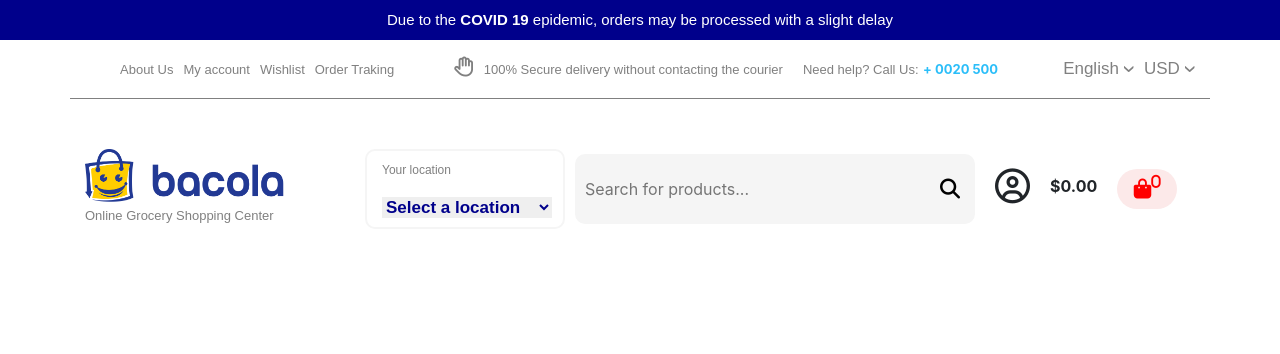
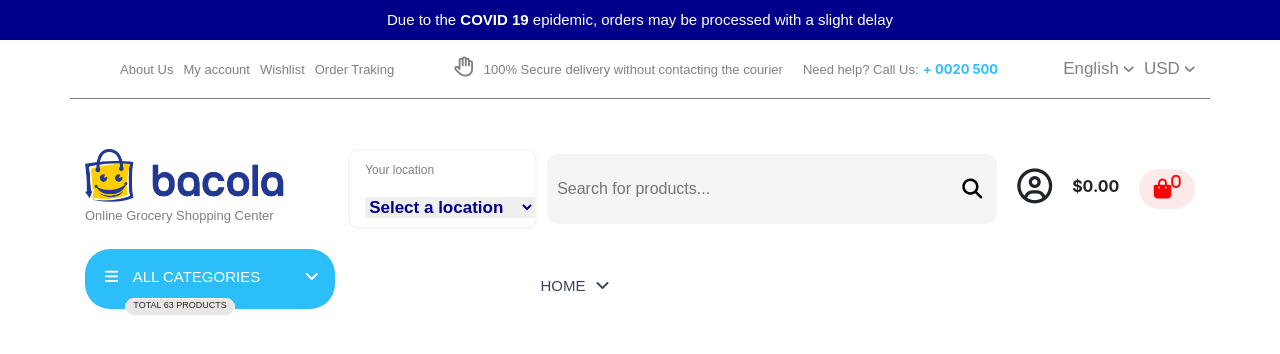
Before and after one commit to Elvinmsa/Front-end-Project, a plain HTML site: page index.html in a window 1280 px wide. Drawn offline with nearby package versions, Linux system fonts and the light colour scheme.

Commit message:
index(scss)

```diff
--- a/assets/css/partials/pages/_index.scss
+++ b/assets/css/partials/pages/_index.scss
@@ -195,12 +195,13 @@
         }
 
         input{
-            width: 400px;
+            width: 450px;
             height: 70px;
             background-color: whitesmoke;
             border: none;
             border-radius: 10px;
             padding: 10px;
+            font-family: sans-serif;
         }
 
         button{
@@ -252,3 +253,83 @@
         }
     }
 }
+
+.all-categories{
+    width: 250px;
+    height: 60px;
+    border-radius: 25px;
+    background-color: #2bbef9;
+
+    .menu{
+        margin-top: 20px;
+        margin-left: 20px;
+        cursor: pointer;
+        color: white;
+        font-size: 15px;
+    }
+
+    .all{
+        margin-left: 10px;
+        cursor: pointer;
+        color: white;
+        font-family: sans-serif;
+        font-size: 15px;
+    }
+
+    .desc{
+        width: 110px;
+        height: 18px;
+        font-size: 9px;
+        border: 1px solid white;
+        margin-top: 10px;
+        margin-left: 40px;
+        background-color: rgb(233, 230, 230);
+        border-radius: 10px;
+        text-align: center;
+        cursor: pointer;
+        font-family: sans-serif;
+    }
+
+    .select{
+        margin-left: 40px;
+        color: white;
+        cursor: pointer;
+    }
+}
+
+.site-menu{
+    margin-left: 150px;
+    li{
+        list-style: none;
+        margin-top: 20px;
+        width: 100px;
+        height: 35px;
+        line-height: 10px;
+        text-align: center;
+        border-radius: 10px;
+        cursor: pointer;
+
+        &:hover{
+            background-color: #e3f3fd;
+        }
+
+        .site-down{
+            margin-left: 10px;
+            margin-top: 8px;
+            color: #3e445a
+        }
+
+        a{
+            text-decoration: none;
+            color: #3e445a;
+            font-family: sans-serif;
+            font-size: 15px;
+            margin-top: 8px;
+
+            &:hover{
+                text-decoration: none;
+                color: #2bbef9;
+            }
+        }
+    }
+}
--- a/index.html
+++ b/index.html
@@ -85,7 +85,7 @@
                         <option value="volvo">Select a location</option>
                         <option value="alabama">Alabama</option>
                         <option value="alaska">Alaska</option>
-                        <option value="arina">arizaona</option>
+                        <option value="arina">Arizaona</option>
                       </select>
                 </div>
                 <div class="search-container">
@@ -104,6 +104,27 @@
                     <i class="fas fa-shopping-bag"><sub>0</sub></i>
                 </div>
             </div>
+
+            <div class="container">
+                <div class="all-categories">
+                    <i class="fas fa-bars menu"></i>
+                    <span class="all">ALL CATEGORIES</span>
+                    <i class="fas fa-angle-down select"></i>
+                    <div class="desc">TOTAL 63 PRODUCTS</div>
+                </div>
+
+                <nav>
+                    <ul class="site-menu">
+                       <li><a href="#">HOME</a><i class="fas fa-angle-down site-down"></i></li>
+                       <!-- <li><a href="#"></a></li>
+                       <li><a href="#"></a></li>
+                       <li><a href="#"></a></li>
+                       <li><a href="#"></a></li>
+                       <li><a href="#"></a></li>
+                       <li><a href="#"></a></li> -->
+                    </ul>
+                </nav>
+            </div>
     </header>
     <script src="https://kit.fontawesome.com/8ee7bee6cf.js" crossorigin="anonymous"></script>
 </body>
```
Also changed, not shown: assets/css/style.css, 1 other file.
